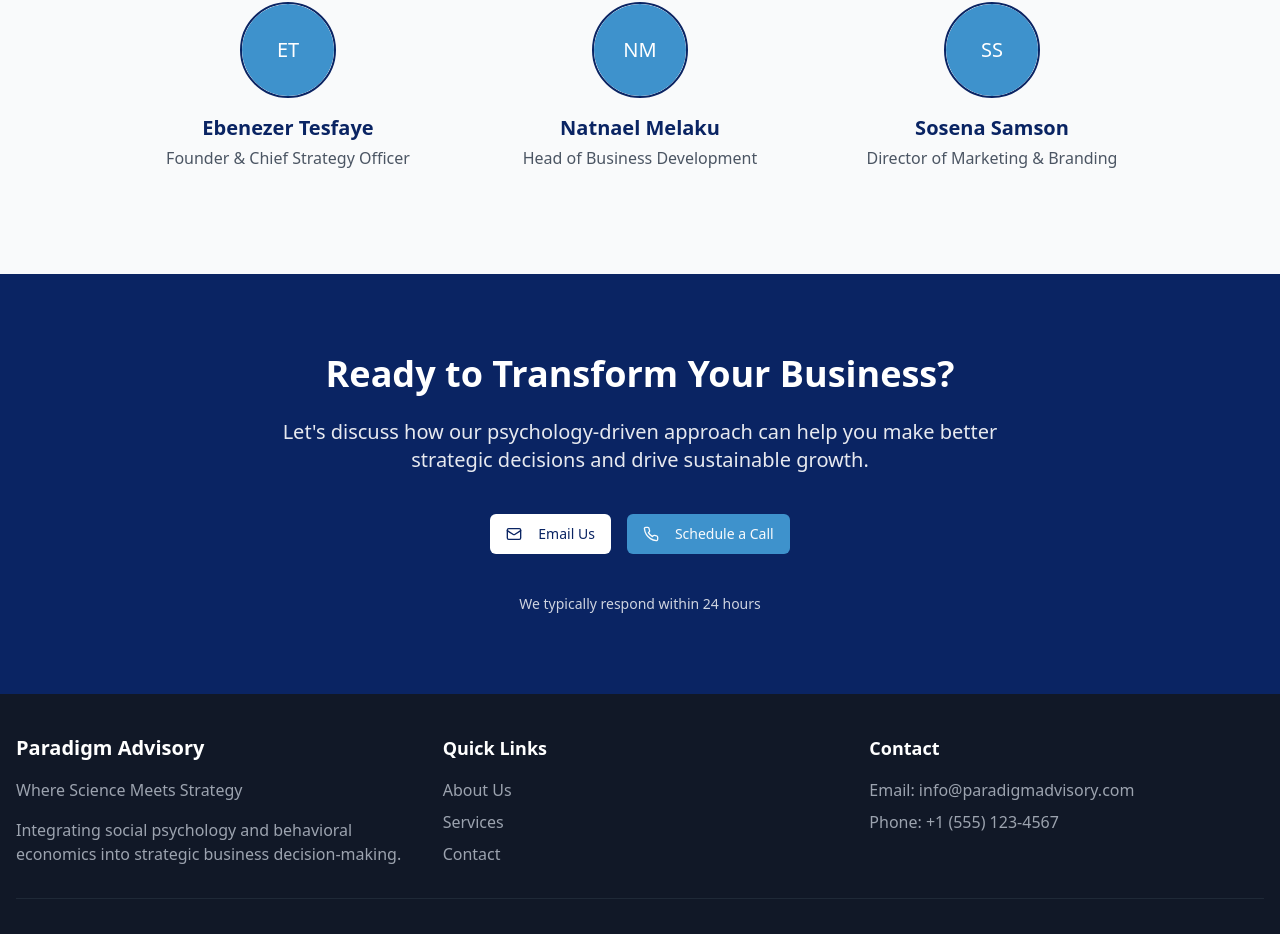
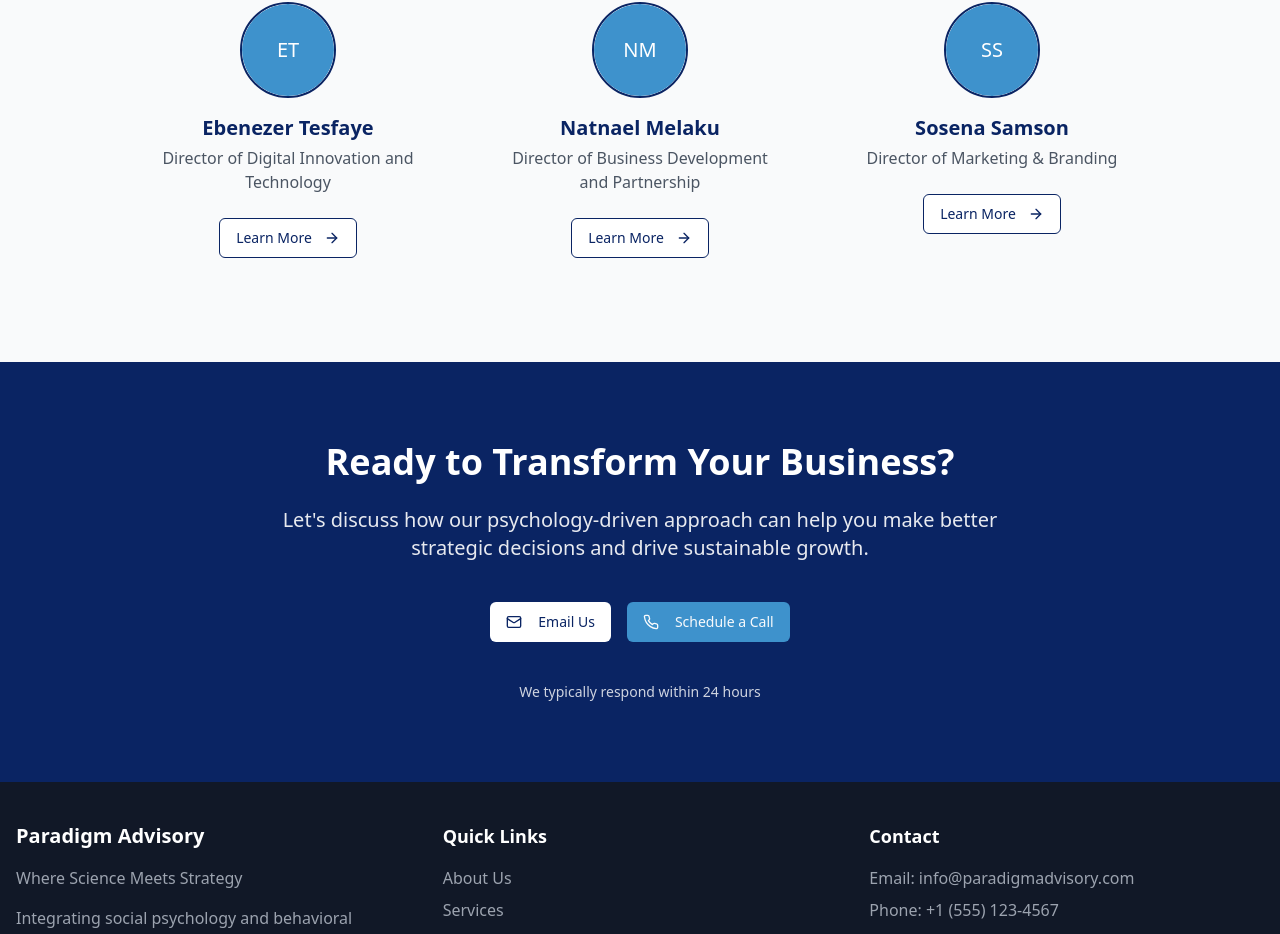
Before and after one commit to Sly-ai/paradigm-page-assembler, a React (Vite) app: page / in a window 1280 px wide. Shown: the part 1896-2830 px from the top of the page. Built offline with nearby package versions, Linux system fonts and the light colour scheme.

Commit message:
Update team member roles
Update team member roles and add learn more CTA.

```diff
--- a/src/components/TeamMember.tsx
+++ b/src/components/TeamMember.tsx
@@ -1,6 +1,8 @@
 
 import React from "react";
 import { Avatar, AvatarFallback, AvatarImage } from "@/components/ui/avatar";
+import { Button } from "@/components/ui/button";
+import { ArrowRight } from "lucide-react";
 
 interface TeamMemberProps {
   name: string;
@@ -24,7 +26,10 @@ const TeamMember = ({ name, role, imageSrc }: TeamMemberProps) => {
         </AvatarFallback>
       </Avatar>
       <h3 className="text-xl font-semibold text-[#0A2463] mb-1">{name}</h3>
-      {role && <p className="text-gray-600 text-center">{role}</p>}
+      {role && <p className="text-gray-600 text-center mb-4">{role}</p>}
+      <Button variant="outline" className="mt-2 border-[#0A2463] text-[#0A2463] hover:bg-[#0A2463] hover:text-white">
+        Learn More <ArrowRight className="ml-1" size={16} />
+      </Button>
     </div>
   );
 };
--- a/src/components/WhoWeAre.tsx
+++ b/src/components/WhoWeAre.tsx
@@ -20,11 +20,11 @@ const WhoWeAre = () => {
         <div className="grid grid-cols-1 md:grid-cols-3 gap-8 max-w-5xl mx-auto">
           <TeamMember
             name="Ebenezer Tesfaye"
-            role="Founder & Chief Strategy Officer"
+            role="Director of Digital Innovation and Technology"
           />
           <TeamMember
             name="Natnael Melaku"
-            role="Head of Business Development"
+            role="Director of Business Development and Partnership"
           />
           <TeamMember
             name="Sosena Samson"
```
